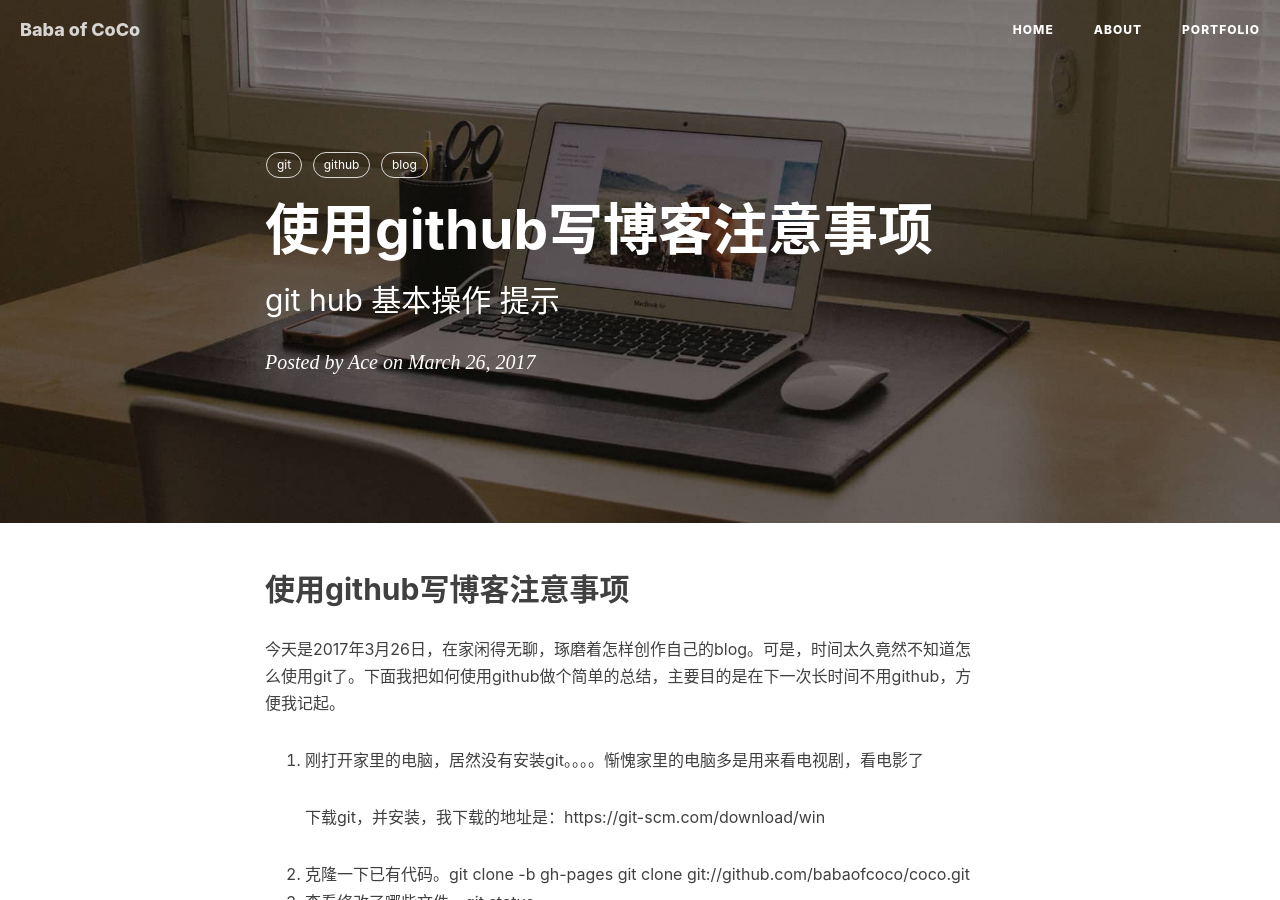
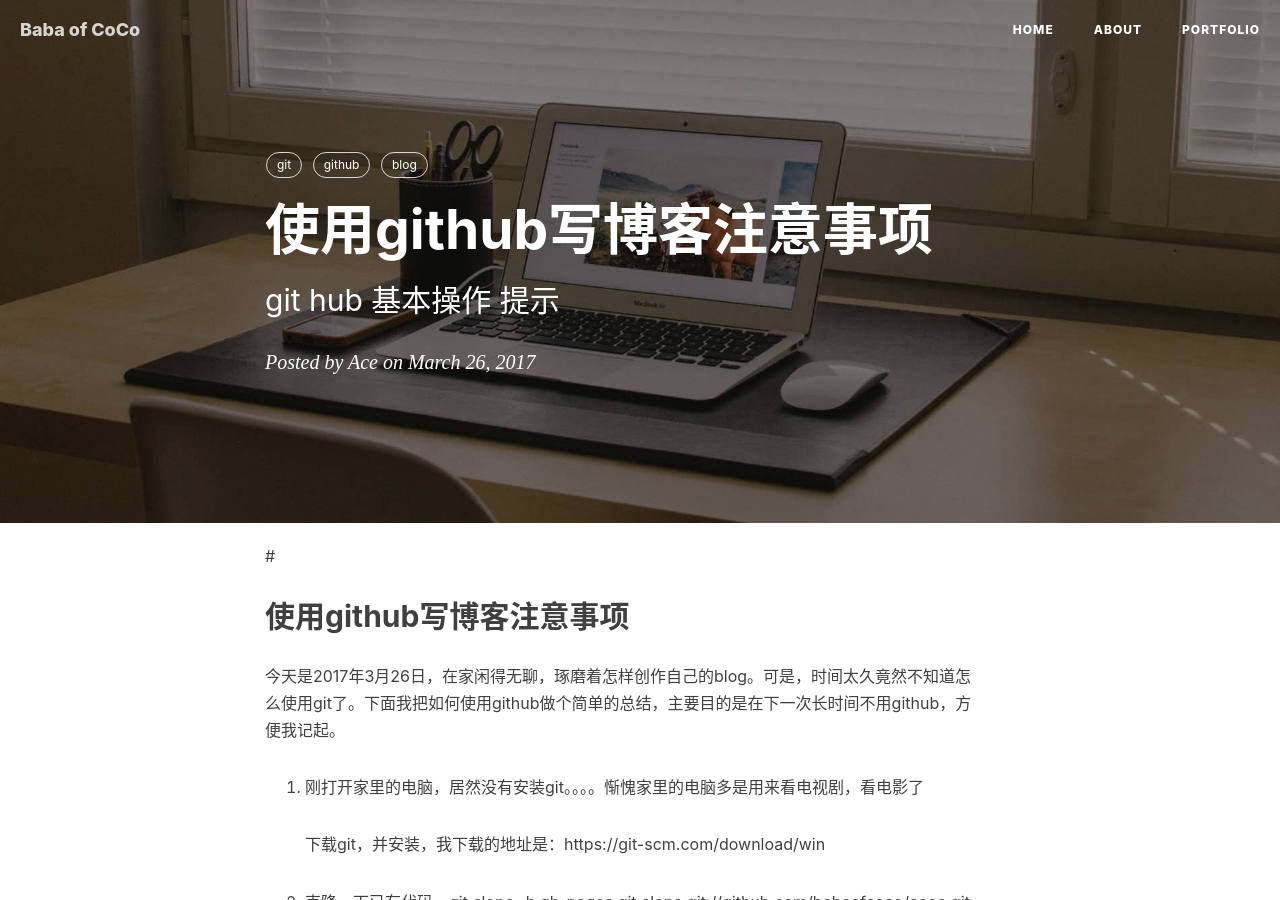
Before and after one commit to babaofcoco/coco, a Jekyll site: the page built from _posts/2017-03-26-注意事项.html, in a window 1280 px wide and 900 px high. Built offline with Jekyll 4.4.1, drawn with Linux system fonts in a browser that asks for light colours; nearby versions of some CDN libraries; comment, search, counter and statistics services are not loaded.

Commit message:
blog.first

```diff
--- a/_posts/2017-03-26-注意事项.html
+++ b/_posts/2017-03-26-注意事项.html
@@ -10,7 +10,7 @@ tags:
     - github
     - blog
 ---
-<h2>{{ page.title }}</h2>
+# <h2>{{ page.title }}</h2>
 <p>今天是2017年3月26日，在家闲得无聊，琢磨着怎样创作自己的blog。可是，时间太久竟然不知道怎么使用git了。下面我把如何使用github做个简单的总结，主要目的是在下一次长时间不用github，方便我记起。</p>
 <ol>
 	<li>
```
